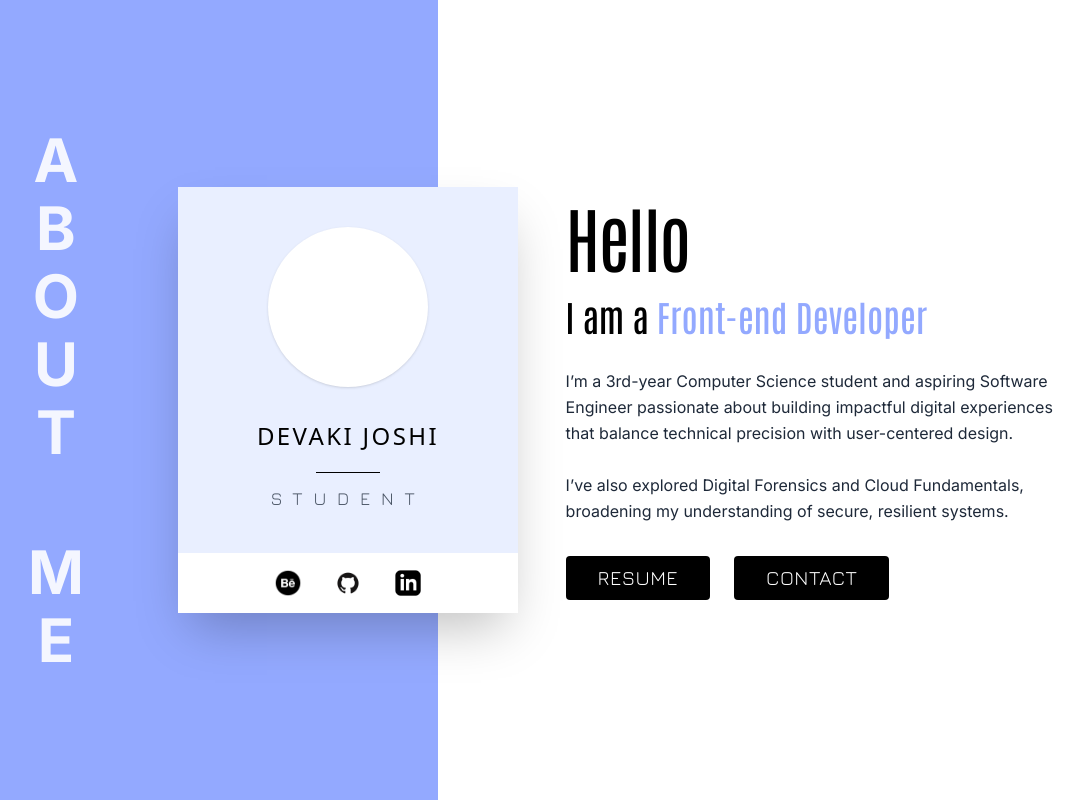
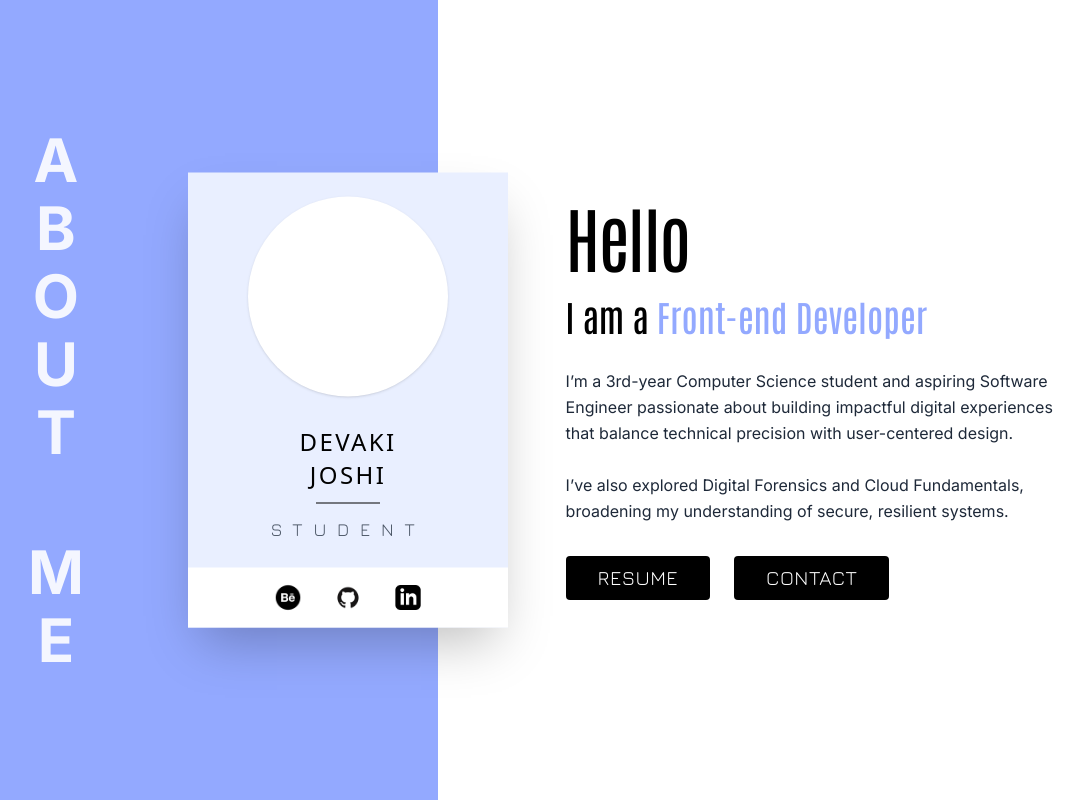
Before and after one commit to Devaki01/Personal-Portfolio, a React (Vite) app: page /about in a window 1280 px wide. Shown: the whole page, without its empty margins (100-1183 px from the left). Built offline with nearby package versions, Linux system fonts and the light colour scheme.

Commit message:
adding data.json file

```diff
--- a/src/components/about.jsx
+++ b/src/components/about.jsx
@@ -62,18 +62,18 @@ const About = () => {
         </div>
 
         {/* MIDDLE CARD */}
-        <div className="absolute top-1/2 left-[35%] -translate-x-1/2 -translate-y-1/2 w-[340px] bg-surface shadow-2xl z-10 flex flex-col">
+        <div className="absolute top-1/2 left-[35%] -translate-x-1/2 -translate-y-1/2 w-[320px] bg-surface shadow-2xl z-10 flex flex-col">
 
-          <div className="p-10 flex-1 flex flex-col items-center justify-center text-center">
-            <div className="w-40 h-40 bg-white rounded-full mb-8 shadow-sm flex items-center justify-center text-gray-300">
+          <div className="py-6 flex-1 flex flex-col items-center justify-center text-center">
+            <div className="w-50 h-50 bg-white rounded-full mb-4 shadow-sm flex items-center justify-center text-gray-300">
               {/* Put your <img /> here */}
             </div>
 
-            <h3 className="text-2xl text-black uppercase tracking-widest leading-snug mb-2 font-medium">
-              Devaki Joshi
+            <h3 className="text-2xl text-black uppercase tracking-widest leading-snug p-3 font-medium">
+              Devaki <br /> Joshi
             </h3>
 
-            <div className="w-16 h-[1px] bg-black my-3"></div>
+            <div className="w-16 h-[1px] bg-black mb-3"></div>
 
             <p className="uppercase tracking-[0.6em] font-jura text-lg text-gray-600">
               Student
--- /dev/null
+++ b/src/components/data.json
@@ -0,0 +1,30 @@
+[
+  {
+    "id": 1,
+    "name": "Walmart Pro",
+    "image": "https://placehold.co/600x400/png?text=Project+Image+1",
+    "description": "A full-stack inventory management PWA concept that calculates the fastest in-store routes for order fulfillment. The front-end is built with Next.js, while the Java back-end runs the A* (A-Star) and Traveling Salesman pathfinding algorithms.",
+    "link": "https://github.com/Devaki01/Walmart-Pro"
+  },
+  {
+    "id": 2,
+    "name": "Portfolio Website",
+    "image": "https://placehold.co/600x400/png?text=Project+Image+2",
+    "description": "A responsive portfolio website designed to showcase my projects and skills. Built using React and Tailwind CSS for blazingly fast performance and easy styling.",
+    "link": "https://github.com/yourusername/project2"
+  },
+  {
+    "id": 3,
+    "name": "Intelligent Farm Layout System",
+    "image": "https://placehold.co/600x400/png?text=Project+Image+3",
+    "description": "A productivity tool for managing daily tasks. Uses React Native for cross-platform mobile support and Firebase for real-time data synchronization.",
+    "link": "https://github.com/Devaki01/Intelligent-Farm-Layout-System"
+  },
+  {
+    "id": 4,
+    "name": "EcoStore",
+    "image": "https://placehold.co/600x400/png?text=Project+Image+4",
+    "description": "A dynamic weather dashboard that fetches data from the OpenWeather API. Displays current conditions and a 5-day forecast for user-selected cities.",
+    "link": "https://github.com/Devaki01/EcoStore"
+  }
+]
```
Also changed, not shown: src/assets/profile2.png (added), src/assets/walmart.png (added).
